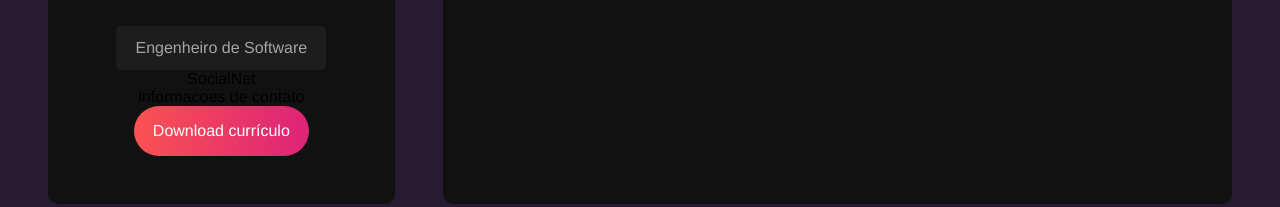
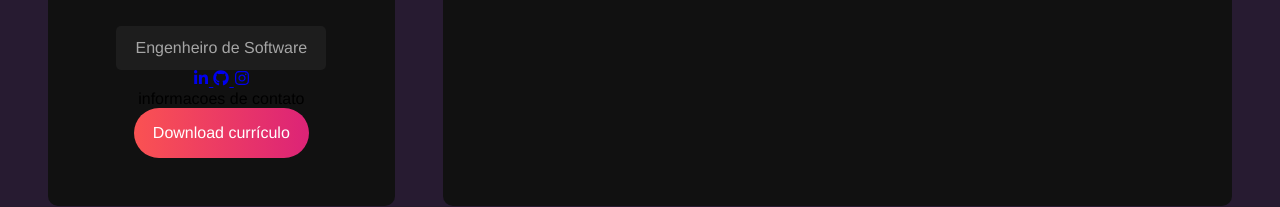
Before and after one commit to robsondejesus1996/My-Portfolio-ReactJS, a React (Vite) app in the folder my-portfolio-project/: page / in a window 1280 px wide. Shown: the part 466-673 px from the top of the page. Built offline with nearby package versions, Linux system fonts and the light colour scheme.

Commit message:
importação de icones base icons/fas

```diff
--- a/my-portfolio-project/src/components/Sidebar.tsx
+++ b/my-portfolio-project/src/components/Sidebar.tsx
@@ -1,7 +1,8 @@
+import SocialNetworks from './SocialNetworks'
 import Avatar from '../img/eu.jpg'
 
 import '../styles/components/sidebar.sass'
-import SocialNetworks from './SocialNetworks'
+
 
 const Sidebar = () => {
     return (
--- a/my-portfolio-project/src/components/SocialNetworks.tsx
+++ b/my-portfolio-project/src/components/SocialNetworks.tsx
@@ -1,7 +1,20 @@
+import {FaLinkedinIn, FaGithub, FaInstagram} from 'react-icons/fa'
+
 import '../styles/components/socialnetworks.sass'
 
+
+const socialNetworks = [
+  { name: "linkedin", icon: <FaLinkedinIn />},
+  { name: "github", icon: <FaGithub/>},
+  { name: "instagram", icon: <FaInstagram />}
+]
+
 const SocialNetworks = () => {
-  return <div>SocialNet</div>;
+  return <section id="social-networks">
+    {socialNetworks.map((network) =>(
+      <a href="#" className="social-btn" id={network.name}> {network.icon} </a>
+    ))}
+  </section>;
 };
 
 export default SocialNetworks;
```
